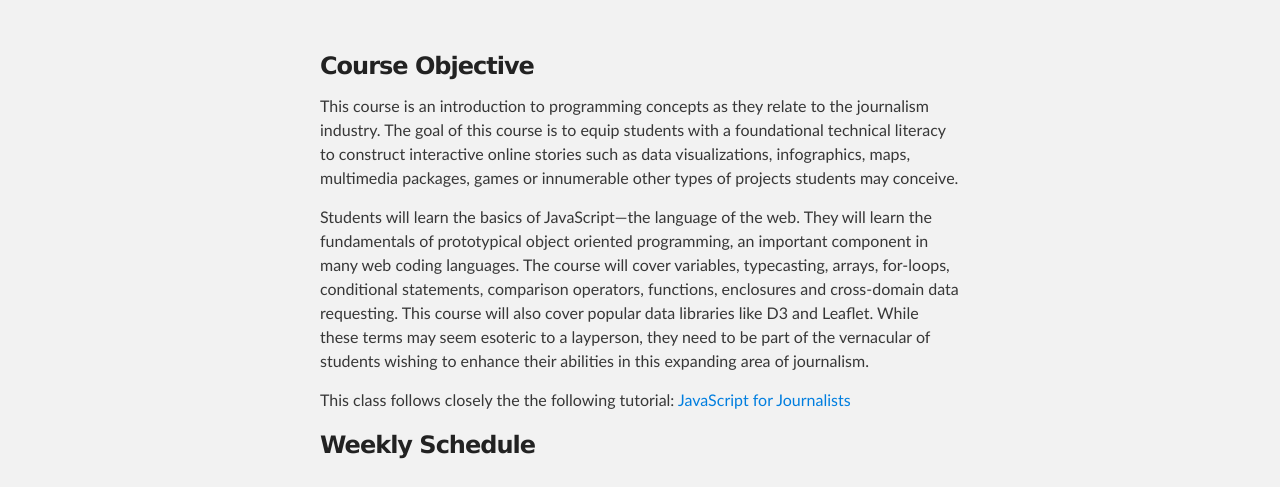
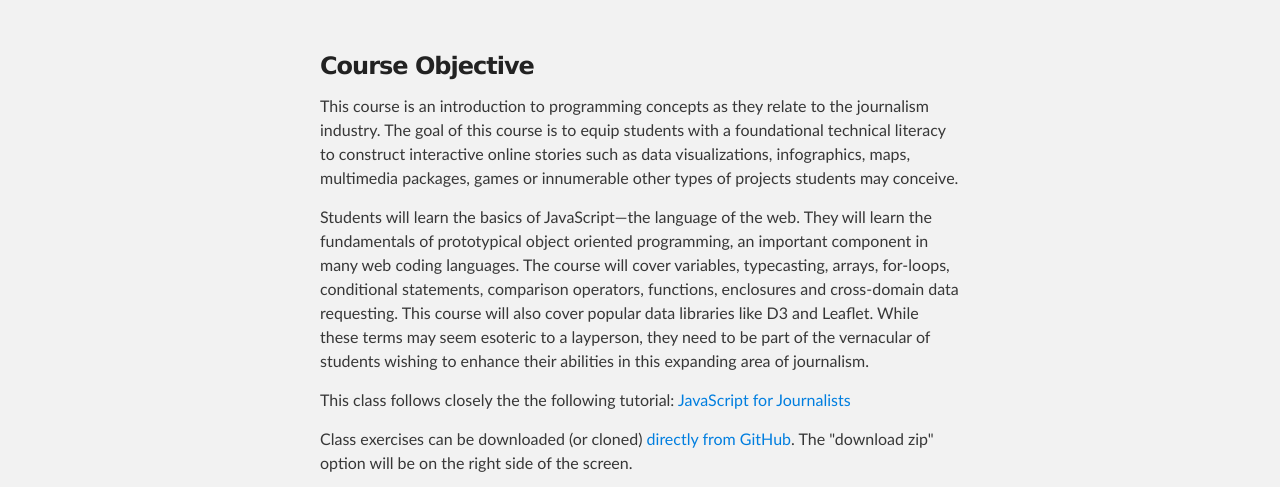
Before and after one commit to shanswau/jrue.github.io, a plain HTML site: page index.html in a window 1280 px wide. Shown: the part 212-699 px from the top of the page. Drawn offline with Linux system fonts and the light colour scheme.

Commit message:
Add link to class exercises.

```diff
--- a/index.html
+++ b/index.html
@@ -54,6 +54,7 @@
 <p>This course is an introduction to programming concepts as they relate to the journalism industry. The goal of this course is to equip students with a foundational technical literacy to construct interactive online stories such as data visualizations, infographics, maps, multimedia packages, games or innumerable other types of projects students may conceive.</p>
 <p>Students will learn the basics of JavaScript—the language of the web. They will learn the fundamentals of prototypical object oriented programming, an important component in many web coding languages. The course will cover variables, typecasting, arrays, for-loops, conditional statements, comparison operators, functions, enclosures and cross-domain data requesting. This course will also cover popular data libraries like D3 and Leaflet. While these terms may seem esoteric to a layperson, they need to  be part of the vernacular of students wishing to enhance their abilities in this expanding area of journalism.</p>
 <p>This class follows closely the the following tutorial: <a href="http://multimedia.journalism.berkeley.edu/tutorials/javascript-journalists/" target="_blank">JavaScript for Journalists</a></p>
+<p>Class exercises can be downloaded (or cloned) <a href="https://github.com/jrue/Coding-For-Journalists-Class-Exercises">directly from GitHub</a>. The "download zip" option will be on the right side of the screen.</p>
 
 <h3>Weekly Schedule</h3>
 <dl>
```
